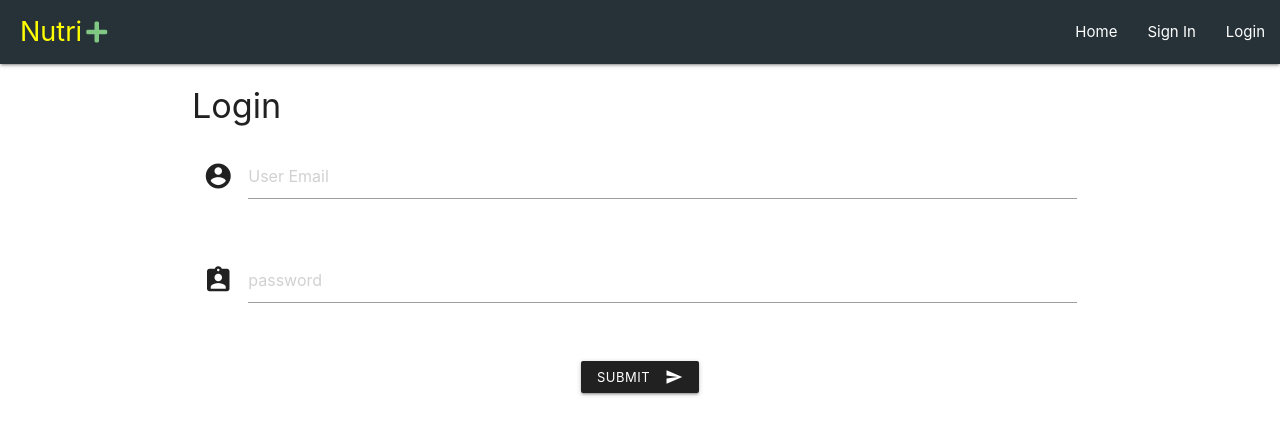
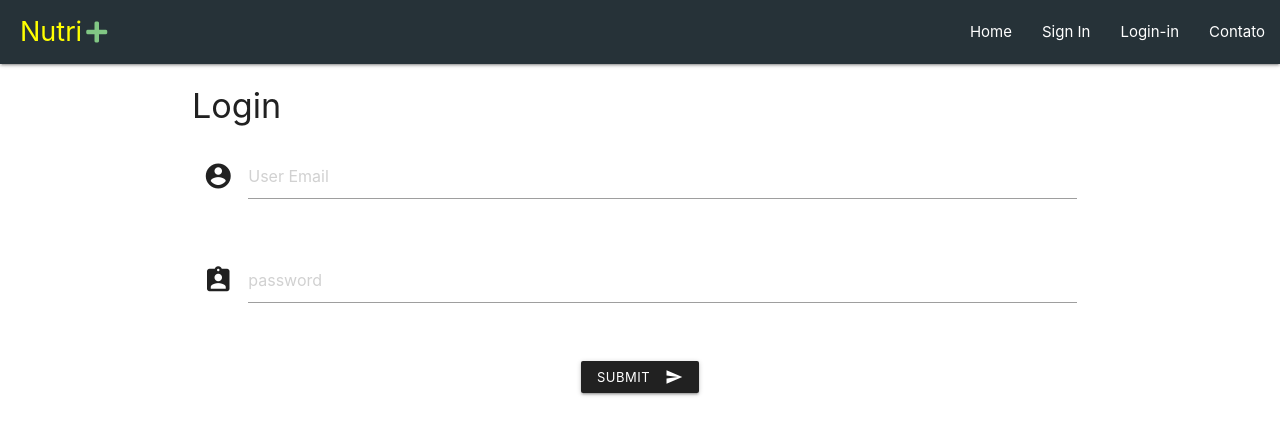
Before and after one commit to RodrigoRabeloBH/NutreMais, a plain HTML site: page login.html in a window 1280 px wide. Drawn offline with nearby package versions, Linux system fonts and the light colour scheme.

Commit message:
Adionado botão de contato

```diff
--- a/login.html
+++ b/login.html
@@ -10,7 +10,7 @@
     <link rel="stylesheet" href="style.css">
     <link href="https://fonts.googleapis.com/icon?family=Material+Icons" rel="stylesheet">
     <link rel="stylesheet" href="https://cdnjs.cloudflare.com/ajax/libs/materialize/1.0.0/css/materialize.min.css">
-    <title>NutriMais</title>
+    <title>NutriçãoMaster</title>
 </head>
 
 <body class="">
@@ -25,7 +25,9 @@
                 <ul class="right hide-on-med-and-down">
                     <li><a href="index.html">Home</a></li>
                     <li><a href="create.html">Sign In</a></li>
-                    <li><a href="login.html">Login</a></li>
+                    <li><a href="login.html">Login-in</a></li>
+					<li><a href="contato.html">Contato</a></li>
+
                 </ul>
             </nav>
         </div>
```
